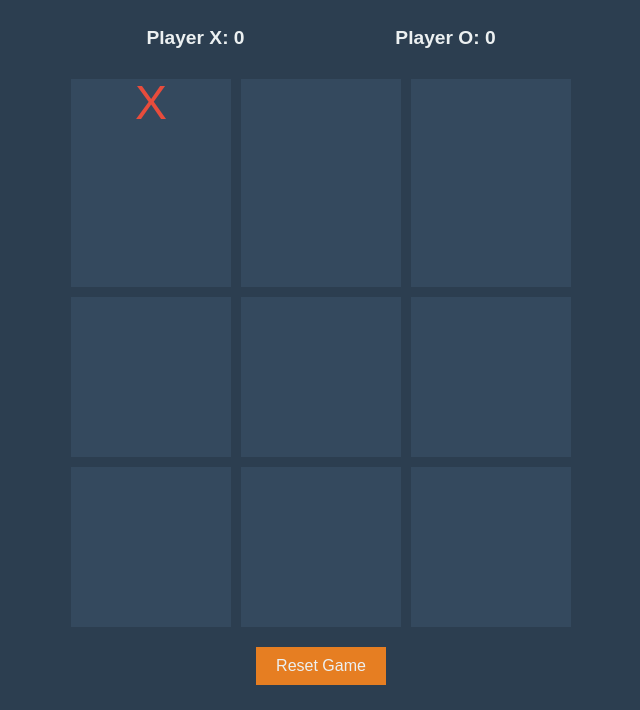
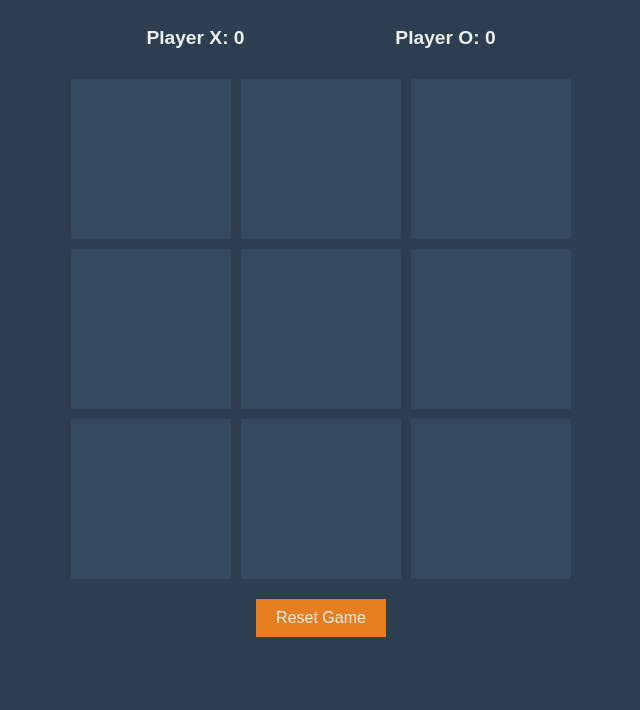
Before and after one commit to drewwalton19216801/tictactoe-o1, a plain HTML site: page index.html in a window 1280 px wide. Both pictures are taken after a click on the element 470 px from the left and 249 px from the top of the page. Shown: the part 90-800 px from the top of the page, without its empty margins (319-959 px from the left). Drawn offline with Linux system fonts and the light colour scheme.

Commit message:
Revert "Fix Xs and Os not displaying"
This reverts commit ee6529facc578b0f3fb71dc4c0943bb4ebae0ba4.

```diff
--- a/styles.css
+++ b/styles.css
@@ -43,16 +43,18 @@ h1 {
 .square {
     background-color: #34495e;
     width: 100%;
-    padding-bottom: 100%; /* Keeps the square aspect ratio */
+    padding-bottom: 100%; /* Makes the square responsive */
+    position: relative;
+    font-size: 0; /* Hide any direct text */
+    display: flex;
+    justify-content: center;
+    align-items: center;
     cursor: pointer;
     transition:
         background-color 0.3s ease,
         transform 0.3s ease,
         opacity 0.3s ease;
-    display: flex; /* Use flexbox for centering */
-    align-items: center;
-    justify-content: center;
-    position: relative; /* Needed for animations and pseudo-elements */
+    overflow: hidden;
 }
 
 .square:hover {
@@ -64,11 +66,12 @@ h1 {
 .square.x::after,
 .square.o::after {
     content: attr(data-player);
-    font-size: 5vw; /* Font size responsive to viewport width */
-    line-height: 1;
-    color: transparent;
+    font-size: 5em;
+    position: absolute;
     animation: pop 0.3s forwards;
-    transform: scale(0);
+    transform: translate(-50%, -50%) scale(0);
+    top: 50%;
+    left: 50%;
 }
 
 .square.x::after {
@@ -81,25 +84,7 @@ h1 {
 
 @keyframes pop {
     to {
-        transform: scale(1);
-    }
-}
-
-/* Highlight Winning Squares */
-.square.winner {
-    background-color: #f1c40f; /* Gold color */
-    animation: pulse 1s infinite;
-}
-
-@keyframes pulse {
-    0% {
-        box-shadow: 0 0 10px #f1c40f;
-    }
-    50% {
-        box-shadow: 0 0 20px #f1c40f;
-    }
-    100% {
-        box-shadow: 0 0 10px #f1c40f;
+        transform: translate(-50%, -50%) scale(1);
     }
 }
 
```
